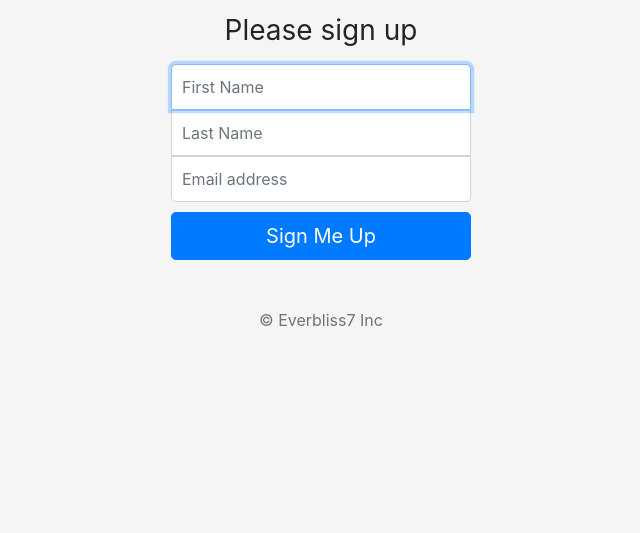
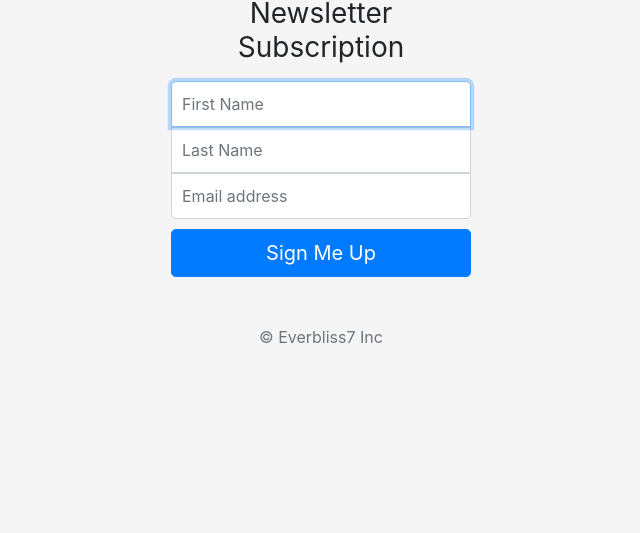
Before and after one commit to everbliss7/newsletter, a website: page signup.html in a window 1280 px wide. Shown: the part 267-800 px from the top of the page, without its empty margins (319-959 px from the left). Drawn offline with nearby package versions, Linux system fonts and the light colour scheme.

Commit message:
Changed the Call to action on newsletter

```diff
--- a/signup.html
+++ b/signup.html
@@ -33,7 +33,7 @@
         width="72"
         height="72"
       />
-      <h1 class="h3 mb-3 font-weight-normal">Please sign up</h1>
+      <h1 class="h3 mb-3 font-weight-normal">Newsletter Subscription</h1>
       <label class="sr-only">First Name</label>
       <input
         id="firstname"
```
